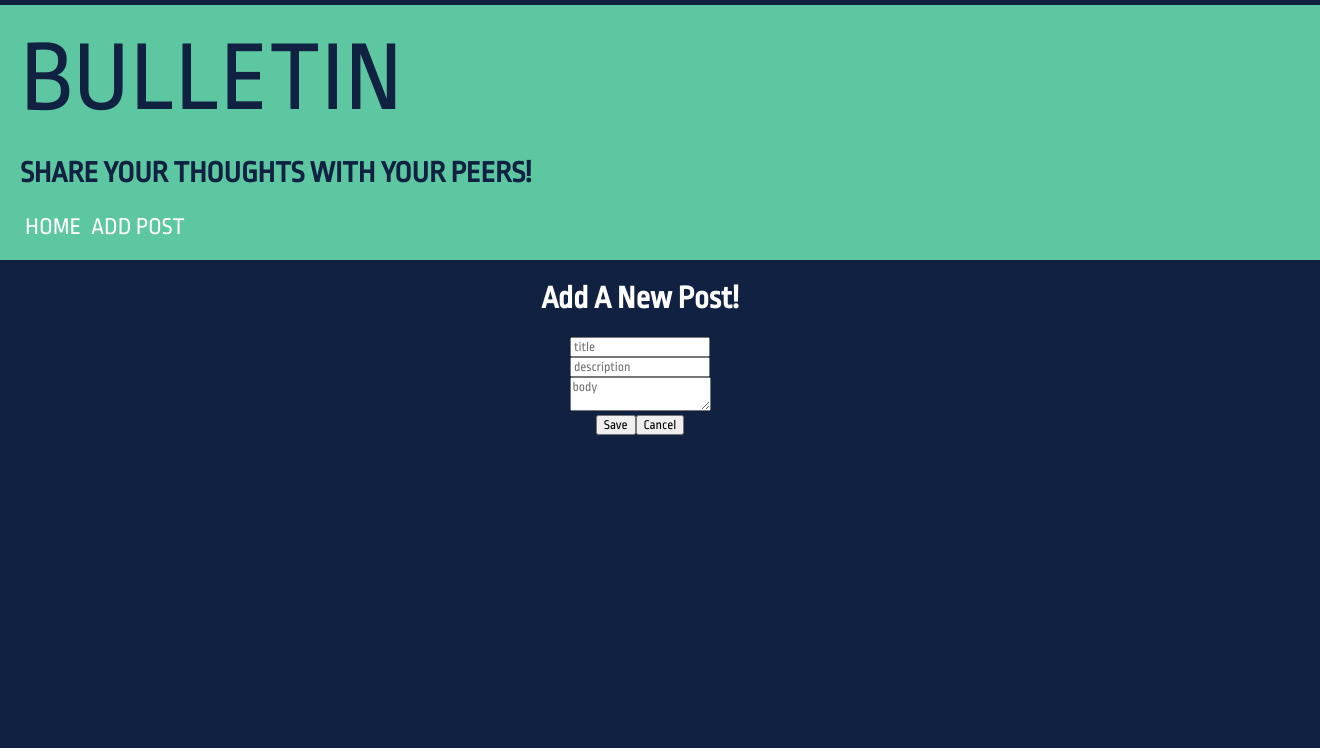
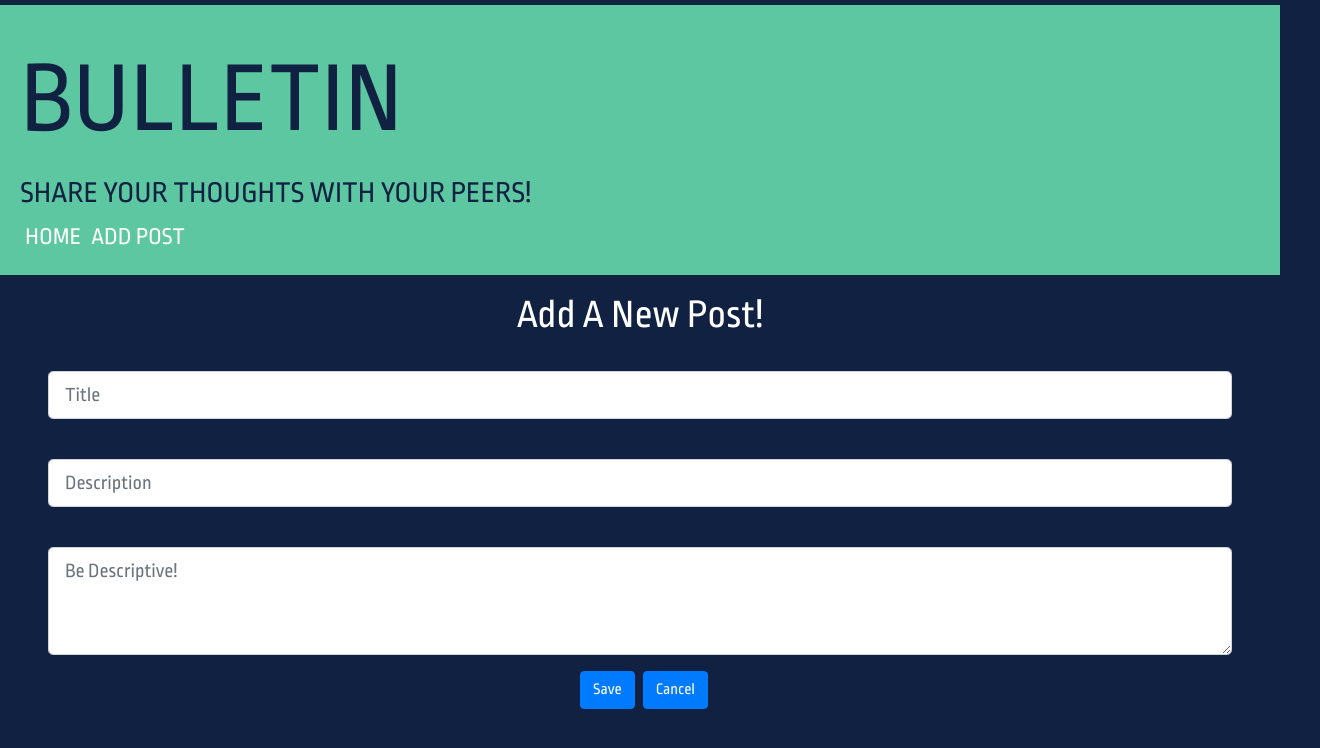
Before and after one commit to boris-gladkikh/bulletin, a React (Create React App) app: page /new in a window 1280 px wide. Shown: the top 748 px of the page, 1320 px wide, since content can reach past the window. Built offline with nearby package versions, Linux system fonts and the light colour scheme.

Commit message:
redid form with bootstrap, minor CSS changes to overall design

```diff
--- a/public/index.html
+++ b/public/index.html
@@ -1,16 +1,18 @@
 <!DOCTYPE html>
 <html lang="en">
+
 <head>
   <meta charset="utf-8" />
   <link rel="icon" href="%PUBLIC_URL%/favicon.ico" />
   <meta name="viewport" content="width=device-width, initial-scale=1" />
   <meta name="theme-color" content="#000000" />
-    <meta
-      name="description"
-      content="Web site created using create-react-app"
-    />
+  <meta name="description" content="Web site created using create-react-app" />
   <link rel="apple-touch-icon" href="%PUBLIC_URL%/logo192.png" />
   <link href="https://fonts.googleapis.com/css2?family=Ropa+Sans&display=swap" rel="stylesheet">
+  <link rel="stylesheet" href="https://use.fontawesome.com/releases/v5.3.1/css/all.css">
+  <link rel="stylesheet" href="https://maxcdn.bootstrapcdn.com/bootstrap/4.5.0/css/bootstrap.min.css"
+    integrity="sha384-9aIt2nRpC12Uk9gS9baDl411NQApFmC26EwAOH8WgZl5MYYxFfc+NcPb1dKGj7Sk" crossorigin="anonymous" />
+
   <!--
       manifest.json provides metadata used when your web app is installed on a
       user's mobile device or desktop. See https://developers.google.com/web/fundamentals/web-app-manifest/
@@ -25,8 +27,9 @@
       work correctly both with client-side routing and a non-root public URL.
       Learn how to configure a non-root public URL by running `npm run build`.
     -->
-    <title>MicroBlog </title>
+  <title>BULLETIN! </title>
 </head>
+
 <body>
   <noscript>You need to enable JavaScript to run this app.</noscript>
   <div id="root"></div>
@@ -41,4 +44,5 @@
       To create a production bundle, use `npm run build` or `yarn build`.
     -->
 </body>
+
 </html>
--- a/src/App.css
+++ b/src/App.css
@@ -1,28 +1,25 @@
-.App {
-  text-align: center;
-}
+
 
 *{
   font-family: 'Ropa Sans', sans-serif;
 }
 
+
 body {
   margin-top: 5px;
   margin-bottom: 20px;
   text-align: center;
-  background-color: #112141;
+  background-color: #112141 !important;
   color:white;
 
 }
 
 a {
-  color: blueviolet
+  color: rgb(143, 140, 145);
+  text-decoration: none;
 }
 
 a:hover {
   color: tomato;
+  opacity: .75;
 }
-
-.ropa {
-  font-family: 'Ropa Sans', sans-serif;
-}
--- a/src/App.js
+++ b/src/App.js
@@ -5,7 +5,8 @@ import Navigation from "./Navigation";
 import PostList from "./PostList";
 import Home from "./Home";
 import NewPost from "./NewPost";
-import Post from "./Post"
+import Post from "./Post";
+
 
 
 
--- /dev/null
+++ b/src/NewAndEditPostForm.css
@@ -0,0 +1,7 @@
+/* .formContain {
+  width: 100vw;
+  padding: 10px;
+  text-align:center;
+  border: 1px solid pink;
+
+} */
--- a/src/NewAndEditPostForm.js
+++ b/src/NewAndEditPostForm.js
@@ -1,6 +1,9 @@
 import React, { useState } from 'react';
 import { useHistory } from "react-router-dom";
 import { v4 as uuidv4 } from "uuid";
+import Form from 'react-bootstrap/Form';
+import Button from 'react-bootstrap/Button';
+import './NewAndEditPostForm.css';
 
 /**
  * Renders a form for user to add new post or edit existing post.
@@ -14,17 +17,14 @@ function NewAndEditPostForm({ addPost, editPost, editId, post }) {
   const [postFormData, setPostFormData] = useState(prefillForm);
   const history = useHistory();
 
-//determines wether we are adding or editing a post, then executes appropriate function based on existence of edit data.
+  //determines wether we are adding or editing a post, then executes appropriate function based on existence of edit data.
 
-  function onSubmit(evt) {
+  function handleSubmit(evt) {
     evt.preventDefault();
     var newId = uuidv4();
 
     if (editId !== undefined) {
-      console.log("this is our action.postId in our edit Form", editId)
-
       editPost(editId, postFormData);
-
     } else {
       addPost(newId, postFormData);
     }
@@ -51,9 +51,61 @@ function NewAndEditPostForm({ addPost, editPost, editId, post }) {
 
 
   return (
-    <div>
+        <Form className="mx-5" onSubmit={handleSubmit}>
+          <Form.Group>
+            <Form.Label></Form.Label><br />
+            <Form.Control
+              id="title"
+              size="lg"
+              name="title"
+              type="text"
+              value={title}
+              placeholder="Title"
+              onChange={onChange}
+              required
+            />
+          </Form.Group>
 
-      <form onSubmit={onSubmit}>
+          <Form.Group>
+            <Form.Label></Form.Label><br />
+            <Form.Control
+              id="description"
+              name="description"
+              size="lg"
+              type="text"
+              value={description}
+              placeholder="Description"
+              onChange={onChange}
+              required
+            />
+          </Form.Group>
+
+          <Form.Group>
+            <Form.Label></Form.Label><br />
+            <Form.Control
+              id="body"
+              name="body"
+              value={body}
+              size="lg"
+              placeholder="Be Descriptive!"
+              onChange={onChange}
+              as="textarea"
+              rows="3"
+              required
+            />
+
+          </Form.Group>
+          <Button type="submit" className="ml-2" id="save">Save</Button>
+          <Button
+            className="ml-2"
+            type="button"
+            onClick={redirectUpdateHistory}
+            id="cancel">
+            Cancel</Button>
+
+        </Form>
+
+        /* <form onSubmit={onSubmit}>
         <label htmlFor="title"></label>
         <input
           id="title"
@@ -88,8 +140,7 @@ function NewAndEditPostForm({ addPost, editPost, editId, post }) {
           onClick={redirectUpdateHistory}
           id="cancel">
           Cancel</button>
-      </form>
-    </div>
+      </form> */
   );
 }
 
--- a/src/NewPost.js
+++ b/src/NewPost.js
@@ -16,7 +16,7 @@ function NewPost() {
 
   return (
     <div>
-      <h1>Add A New Post!</h1>
+      <h1 className="mt-3">Add A New Post!</h1>
       <NewAndEditPostForm addPost={addPostToStore} />
     </div>
   )
--- a/src/PostCard.css
+++ b/src/PostCard.css
@@ -6,3 +6,7 @@
   color: #112141;
 
 }
+
+.postCard a {
+  text-decoration: none;
+}
--- a/src/PostCard.js
+++ b/src/PostCard.js
@@ -6,12 +6,12 @@ import "./PostCard.css"
 
 function PostCard({ title, description, id }) {
   return (
+    <Link to={`/posts/${id}`}>
       <div className="postCard">
-        <Link to={`/posts/${id}`}>
-          <h3> {title}</h3>
-        </Link>
+        <h2> {title}</h2>
         <p>{description}</p>
       </div>
+    </Link>
 
 
 
```
Lines whose indentation alone changed are shown as unchanged.
